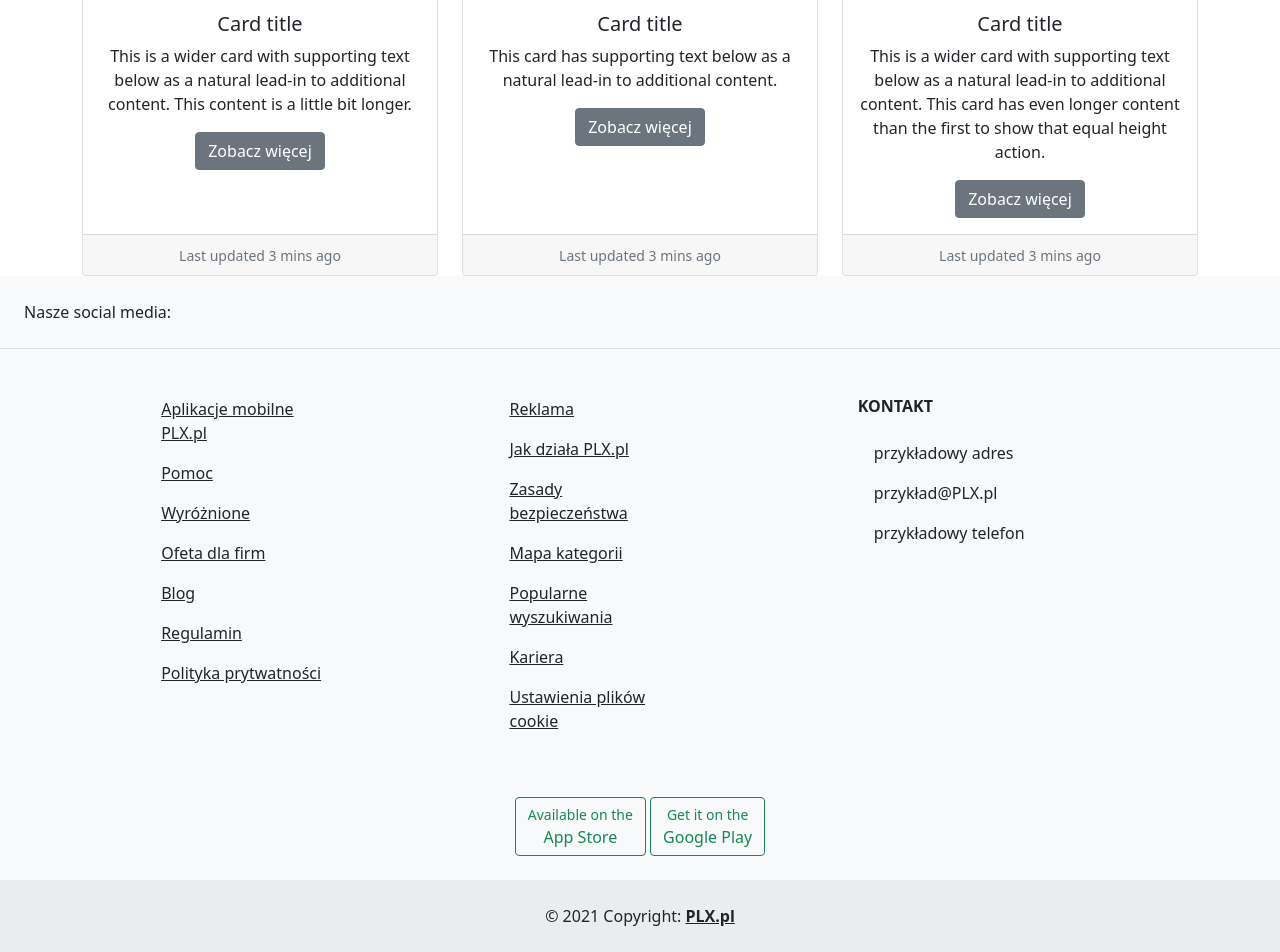
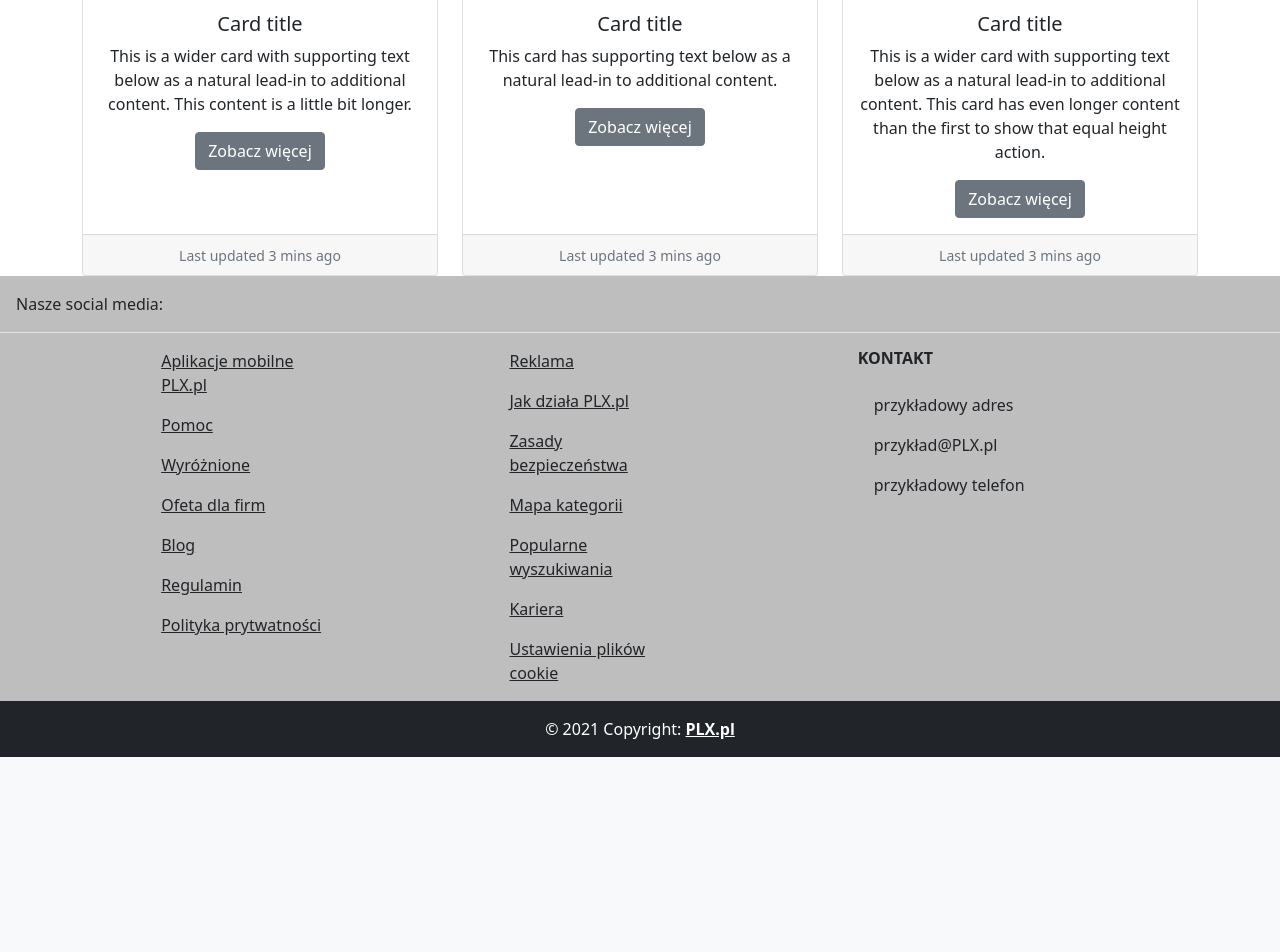
Before and after one commit to klisiubb/IO_Project, a Node server app: page / in a window 1280 px wide. Shown: the part 974-1926 px from the top of the page. After the commit the page ends 1731 px from the top, so only its background shows below. Run offline with Node 20, Linux system fonts and the light colour scheme; some libraries are stand-ins or nearby versions.

Commit message:
footer minor changes

```diff
--- a/views/partials/footer.ejs
+++ b/views/partials/footer.ejs
@@ -1,8 +1,8 @@
-<footer class="text-center text-lg-start bg-light text-dark ">
-  <div style="background-color: rgba(73, 247, 38, 0.411);"></div>
+<footer class="text-center text-lg-start text-dark" style="background-color: rgba(100, 99, 99, 0.411)">
+
   <!-- Section: Social media -->
   <section
-      class="d-flex justify-content-center justify-content-lg-between p-4 border-bottom">
+    class="d-flex justify-content-center justify-content-lg-between p-3 border-bottom">
 
     <div class="me-5 d-none d-lg-block">
       <span>Nasze social media:</span>
@@ -24,12 +24,12 @@
 
   <!-- Section: Links  -->
   <section class="">
-      <div class="container text-center text-md-start mt-5">
+    <div class="container text-center text-md-start mt-3 "> <!--- mt-5 --->
       <!-- Grid row -->
-        <div class="row mt-3">
+      <div class="row "> <!--- mt-2 --->
 
         <!-- Grid column -->
-          <div class="col-md-3 col-lg-2 col-xl-2 mx-auto mb-4">
+        <div class="col-md-3 col-lg-2 col-xl-2 mx-auto"> <!--- mb-4 --->
           <!-- Links -->
           <p>
             <a href="#!" class="text-dark">Aplikacje mobilne PLX.pl</a>
@@ -56,7 +56,7 @@
         <!-- Grid column -->
 
          <!-- Grid column -->
-           <div class="col-md-3 col-lg-2 col-xl-2 mx-auto mb-4">
+         <div class="col-md-3 col-lg-2 col-xl-2 mx-auto">
           <!-- Links -->
           <p>
             <a href="#!" class="text-dark">Reklama</a>
@@ -83,7 +83,7 @@
         <!-- Grid column -->
 
         <!-- Grid column -->
-          <div class="col-md-4 col-lg-3 col-xl-3 mx-auto mb-md-0 mb-4">
+        <div class="col-md-4 col-lg-3 col-xl-3 mx-auto mb-md-0 ">
           <!-- Links -->
           <h6 class="text-uppercase fw-bold mb-4">
             Kontakt
@@ -105,22 +105,11 @@
   </section>
   <!-- Section: Links  -->
   <!-- Mobile version download -->
-    <div class="text-center p-4">
-        <button class="btn btn-outline-success btn-icon-text">
-            <i class="fa fa-apple btn-icon-prepend mdi-36px"></i>
-            <span class="d-inline-block text-left">
-            <small class="font-weight-light d-block">Available on the</small> App Store </span>
-        </button>
-
-        <button class="btn btn-outline-success btn-icon-text"> <i class="fa fa-android btn-icon-prepend mdi-36px"></i>
-            <span class="d-inline-block text-left">
-            <small class="font-weight-light d-block">Get it on the</small> Google Play </span>
-        </button>
-      </div>
+    <!-- add under  'Aplikacje mobilne PLX.pl' link-->
   <!-- Mobile version download -->
 
   <!-- Copyright -->
-    <div class="text-center p-4" style="background-color: rgba(0, 0, 0, 0.05);">
+  <div class="text-center p-3 bg-dark text-white">
     © 2021 Copyright:
     <a class="text-reset fw-bold" href="#!">PLX.pl</a>
   </div>
```
Lines whose indentation alone changed are shown as unchanged.
